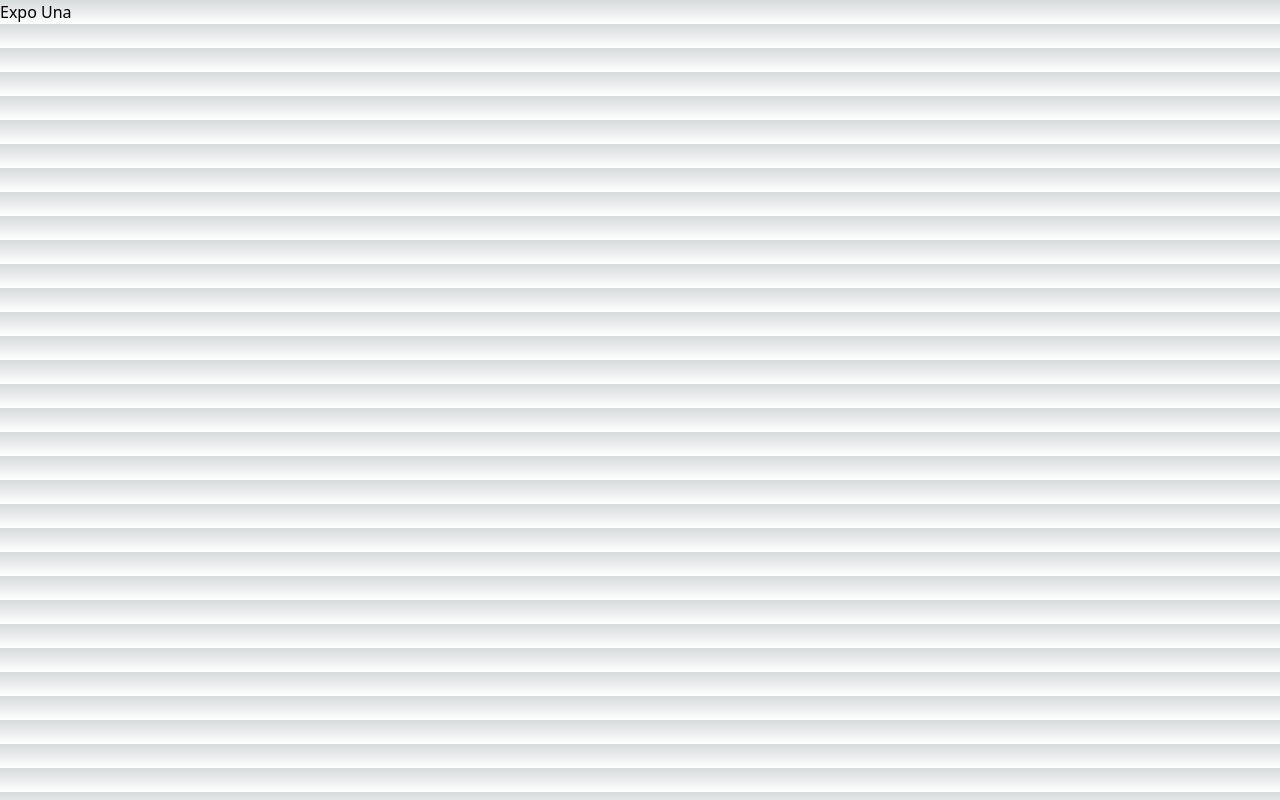
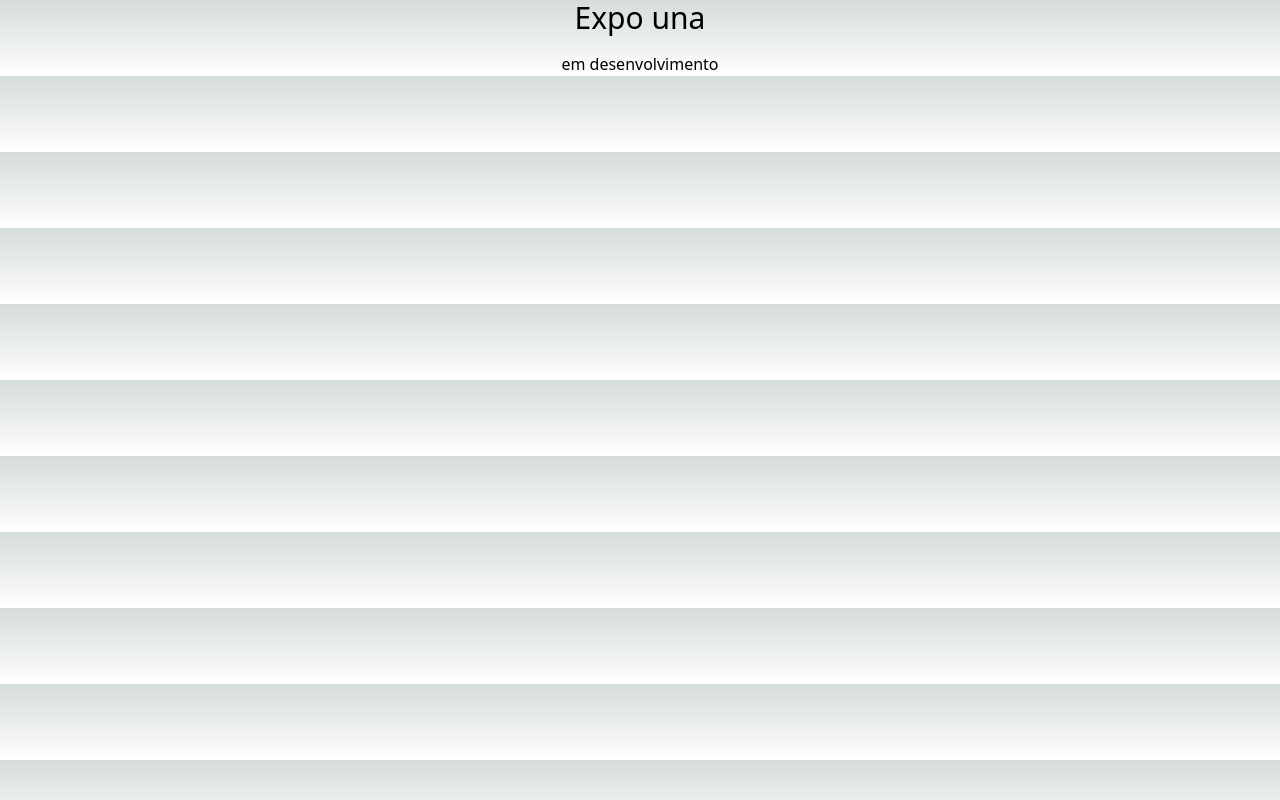
Before and after one commit to rodrigueslucas062/exp-una, a Next.js app: page / in a window 1280 px wide. Built offline with nearby package versions, Linux system fonts and the light colour scheme.

Commit message:
🚧 Initial texts

```diff
--- /dev/null
+++ b/src/components/Home.jsx
@@ -0,0 +1,8 @@
+export function Main() {
+    return (
+        <section id="home" className="flex flex-col text-center">
+            <span className="text-3xl mb-4">Expo una</span>
+            <span>em desenvolvimento</span>
+        </section>
+    )
+}
--- a/src/pages/index.js
+++ b/src/pages/index.js
@@ -1,7 +1,7 @@
+import { Main } from "@/components/Home";
+
 export default function Home() {
   return (
-    <main>
-      Expo Una
-    </main>
+    <Main />
   );
 }
```
